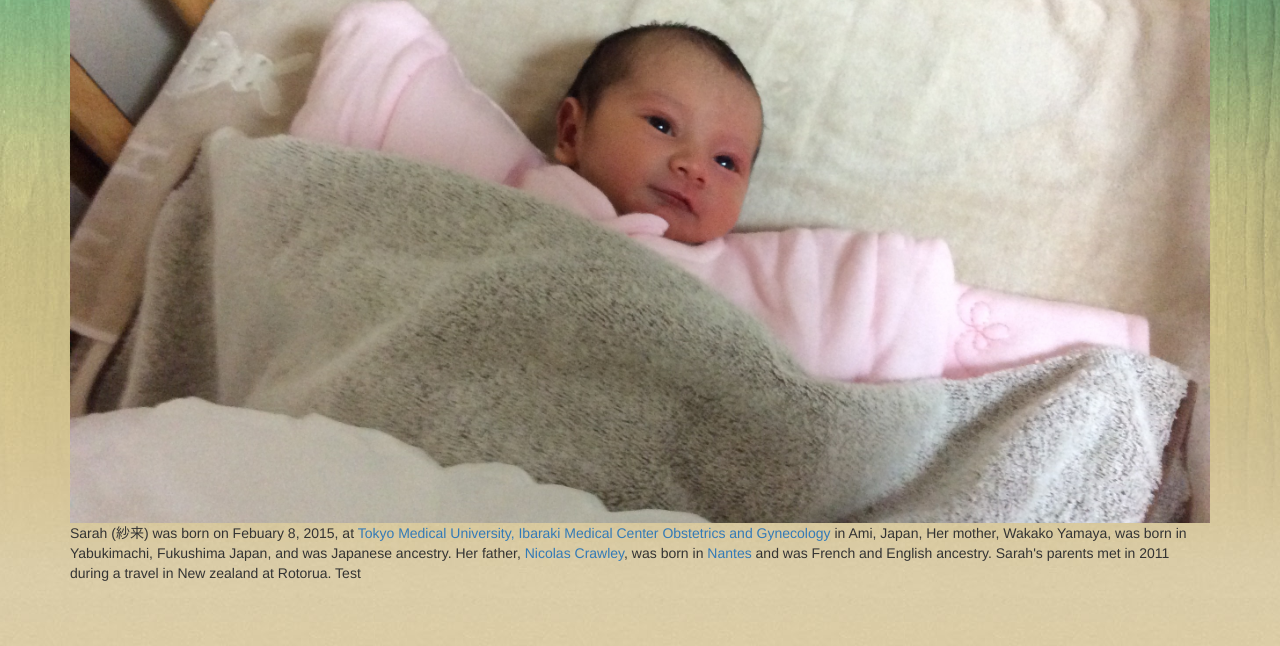
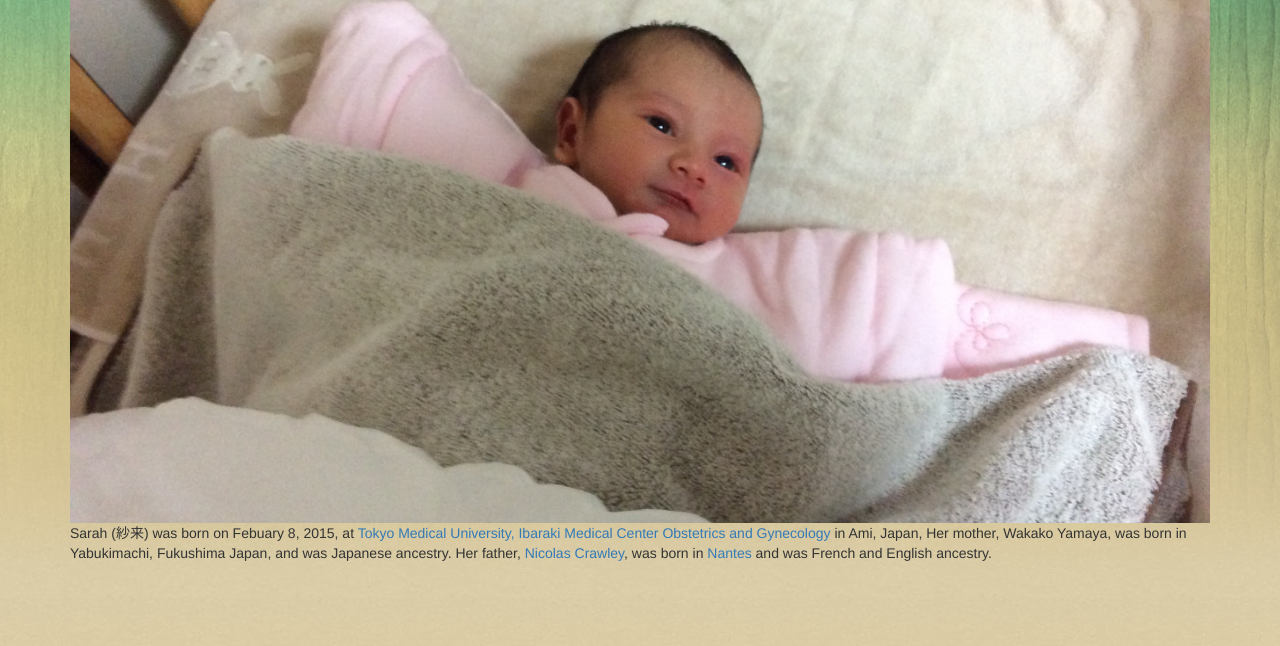
Before and after one commit to warleyc/sarah.github.io, a website: page index.html in a window 1280 px wide. Shown: the part 154-800 px from the top of the page. Drawn offline with nearby package versions, Linux system fonts and the light colour scheme.

Commit message:
change text

```diff
--- a/index.html
+++ b/index.html
@@ -97,8 +97,6 @@
         Sarah (紗来) was born on Febuary 8, 2015, at <a target="_blank" href="http://f5.s901v.smilestart.ne.jp/news/article/2%E6%9C%888%E6%97%A5%E7%94%9F%E3%81%BE%E3%82%8C%E3%81%AE%E8%B5%A4%E3%81%A1%E3%82%83%E3%82%93">Tokyo Medical University, Ibaraki Medical Center Obstetrics and Gynecology</a> in Ami, Japan,
         Her mother, Wakako Yamaya, was born in Yabukimachi, Fukushima Japan, and was Japanese ancestry.
         Her father, <a target="_blank" href="http://www.crawley.fr">Nicolas Crawley</a>, was born in <a target="_blank" href="http://www.nantes.fr" >Nantes</a> and was French and English ancestry.
-        Sarah's parents met in 2011 during a travel in New zealand at Rotorua.
-        Test
     </div>
 
 
```
